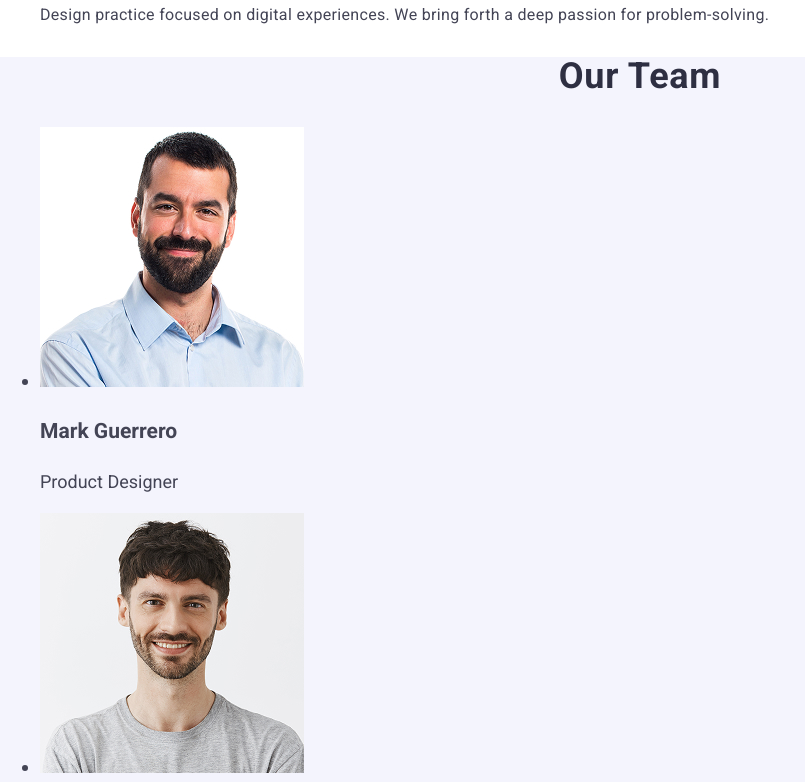
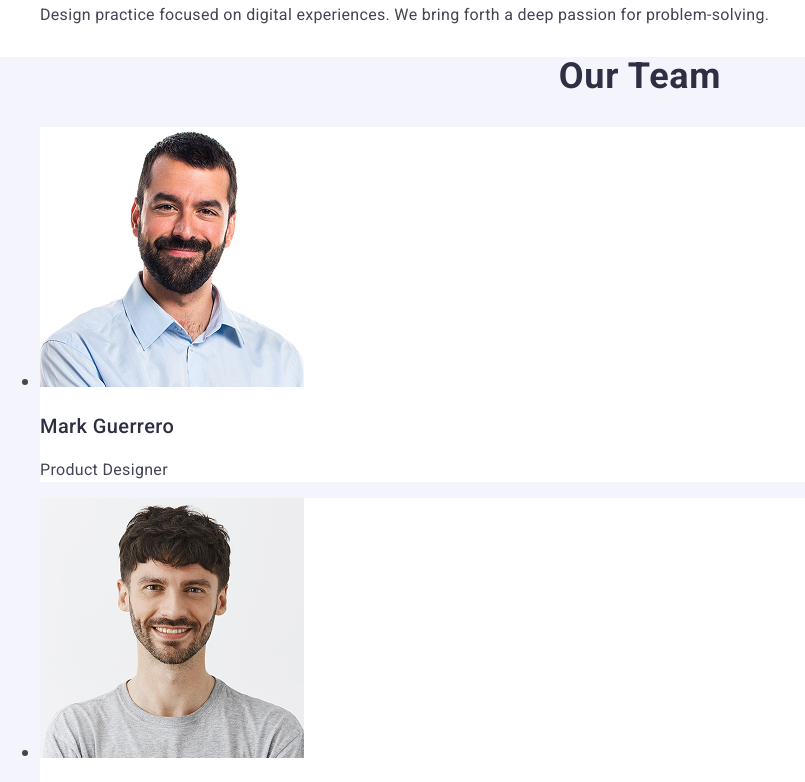
Before and after one commit to lutficaglayanusta/goit-markup-hw-02, a plain HTML site: page index.html in a window 1280 px wide. Shown: the part 775-1557 px from the top of the page, without its empty margins (0-805 px from the left). Drawn offline with nearby package versions, Linux system fonts and the light colour scheme.

Commit message:
update styles.css

```diff
--- a/css/styles.css
+++ b/css/styles.css
@@ -97,17 +97,17 @@ header .address .address-info:focus{
     text-transform: capitalize;
     color: #2e2f42;
 }
-.team .our-team .member{
-    background-color: inherit;
+.team .member{
+    background-color: #FFFFFF;
 }
-.team .our-team .member .member-person{
+.team .member .member-person{
     font-weight: 500;
     font-size: 20px;
     line-height: 1.2;
     letter-spacing: 0.02em;
     color: #2e2f42;
 }
-.team .our-team .member .member-description{
+.team .member .member-description{
     font-size: 16px;
     letter-spacing: 0.02em;
     color: #434455;
```
